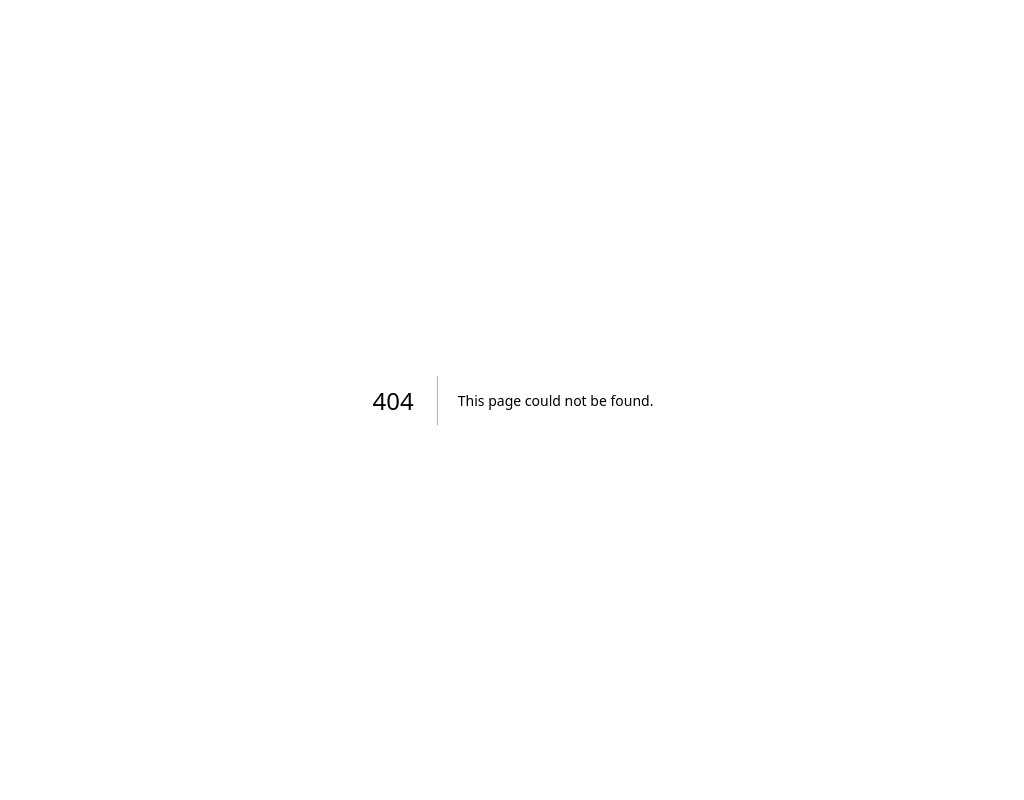
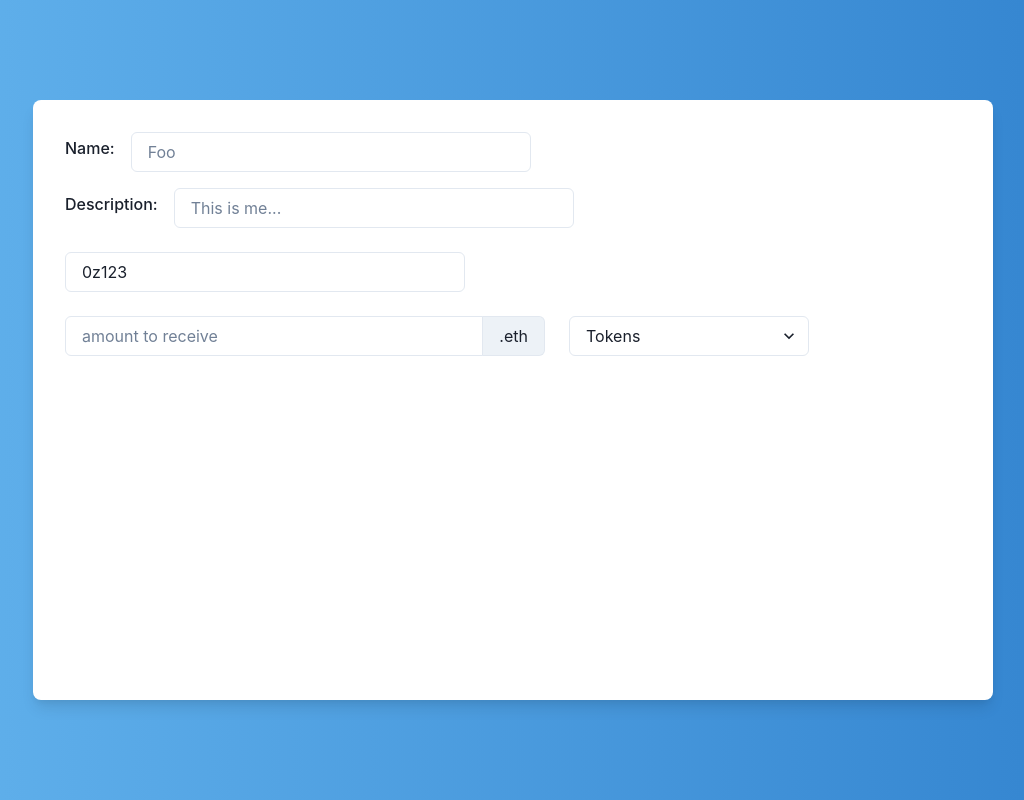
Before and after one commit to siddharthborderwala/blockpe, a Next.js app: page /create-link in a window 1280 px wide. Before the commit this address had no page. Shown: the whole page, without its empty margins (127-1151 px from the left). Built offline with nearby package versions, Linux system fonts and the light colour scheme.

Commit message:
add CreateLink and Dashboard code

```diff
--- /dev/null
+++ b/pages/create-link.js
@@ -0,0 +1,72 @@
+import {
+  Box,
+  Text,
+  FormLabel,
+  FormControl,
+  Flex,
+  Center,
+  Select,
+  InputGroup,
+  InputRightAddon,
+  Input,
+} from '@chakra-ui/react';
+import { tokens } from '~/data';
+import Image from 'next/image';
+
+const CreateLink = () => {
+  return (
+    <Center
+      width="100vw"
+      height="100vh"
+      bgGradient="linear(to-r, blue.300, blue.500)"
+    >
+      <Box
+        padding="8"
+        background="white"
+        rounded="lg"
+        shadow="lg"
+        width="75vw"
+        height="75vh"
+      >
+        <FormControl>
+          <Flex alignItems="center">
+            <FormLabel marginRight="1rem">Name: </FormLabel>
+            <Input type="text" placeholder="Foo" width="25rem" />
+          </Flex>
+
+          <Flex alignItems="center" marginTop="1rem">
+            <FormLabel marginRight="1rem">Description: </FormLabel>
+            <Input type="text" placeholder="This is me..." width="25rem" />
+          </Flex>
+
+          <Input value="0z123" width="25rem" marginTop="1.5rem" />
+
+          <Flex marginTop="1.5rem">
+            <InputGroup width="30rem" marginRight="1.5rem" isRequired>
+              <Input type="number" placeholder="amount to receive" />
+              <InputRightAddon>.eth</InputRightAddon>
+            </InputGroup>
+
+            <Select placeholder="Tokens" width="15rem" isRequired>
+              {tokens.map((token) => (
+                <option value="option1" key={token._id}>
+                  <Image
+                    src={token.logoURI}
+                    alt={`${token.name} logo`}
+                    width={20}
+                    height={20}
+                  />
+                  <Text>
+                    {token.name} ({token.symbol})
+                  </Text>
+                </option>
+              ))}
+            </Select>
+          </Flex>
+        </FormControl>
+      </Box>
+    </Center>
+  );
+};
+
+export default CreateLink;
```
Also changed, not shown: components/name.js (+15 -0 lines), pages/dashboard.js (added, +53 -0 lines), 1 other file (tests, documents, lock files or other folders).
